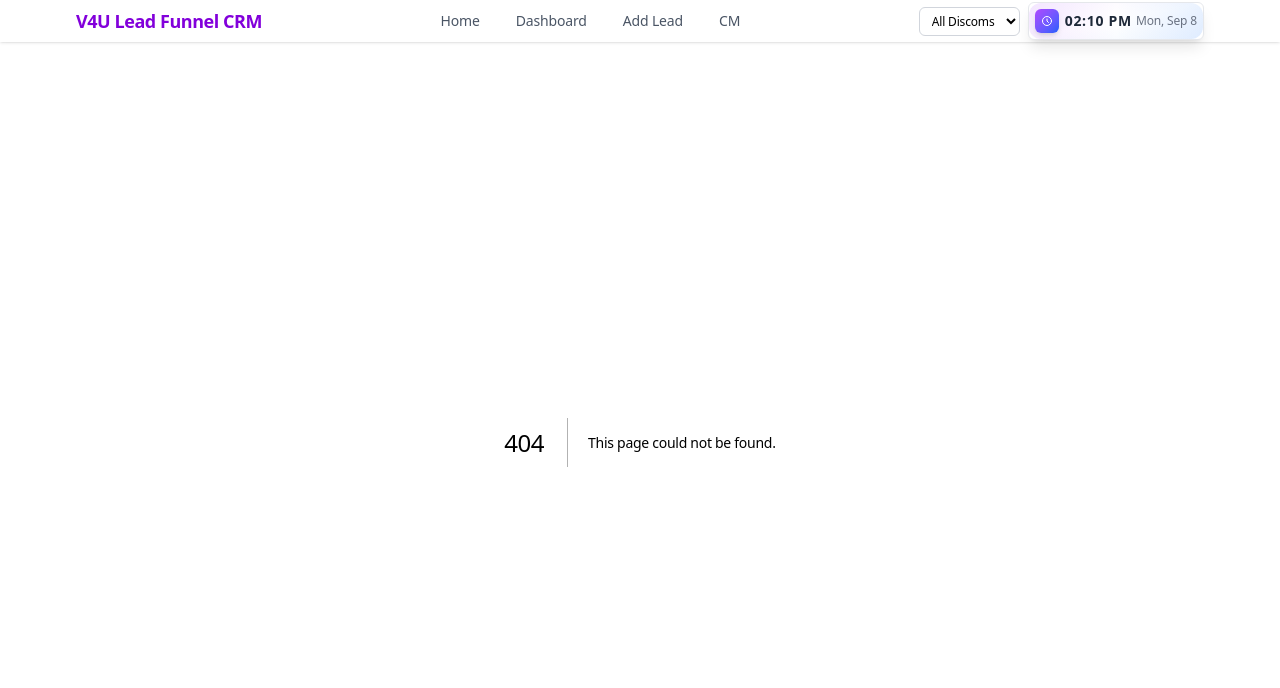
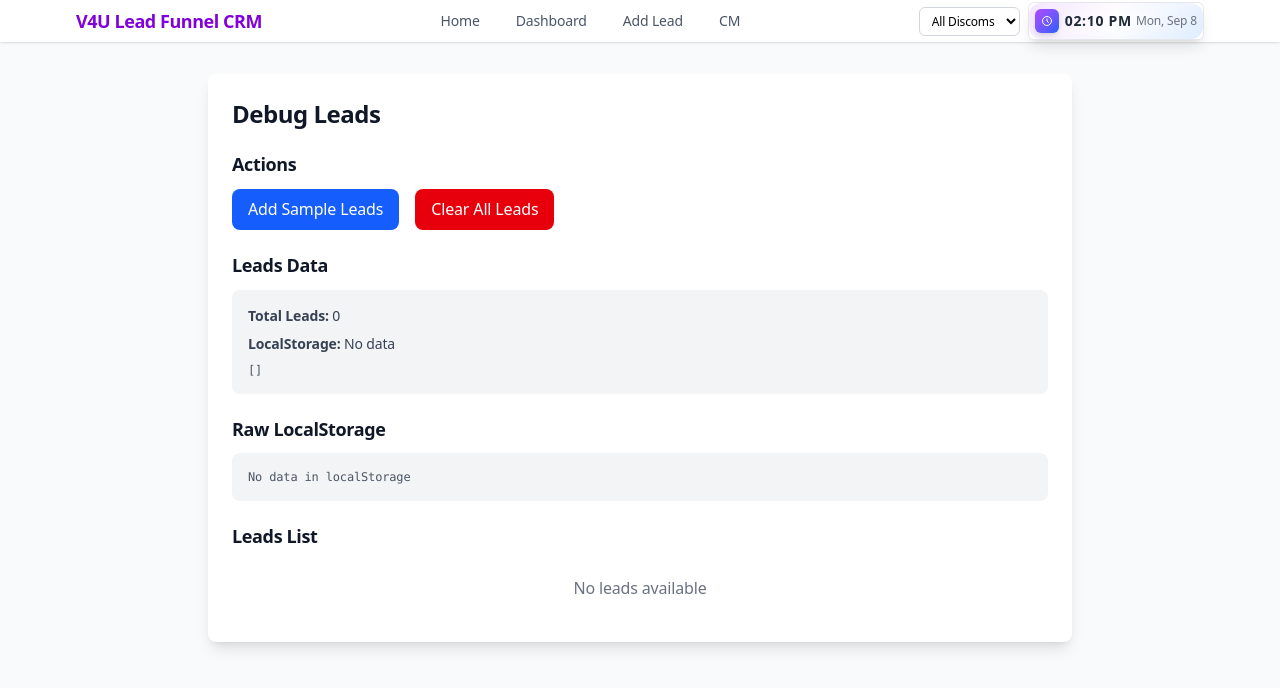
Before and after one commit to Harmitpatel428/Sales-Funnel-CM, a Next.js app: page /debug-leads in a window 1280 px wide. Before the commit this address had no page. Shown: the top 688 px of the page. Built offline with nearby package versions, Linux system fonts and the light colour scheme.

Commit message:
Auto-commit: 2025-09-10T19:23:05.057Z

```diff
--- a/app/cm/page.tsx
+++ b/app/cm/page.tsx
@@ -2,10 +2,9 @@
 
 import React, { useState, useEffect } from 'react';
 import { useRouter } from 'next/navigation';
-import { useLeads } from '../context/LeadContext';
-import { useMandates } from '../context/MandateContext';
+import { useLeads, Lead } from '../context/LeadContext';
+import { useMandates, Mandate } from '../context/MandateContext';
 import { pdfService, MandateData, ConsultantInfo, DEFAULT_CONSULTANT_INFO } from '../services/pdfService';
-import { Lead, Mandate } from '../context/MandateContext';
 
 export default function CMPage() {
   const router = useRouter();
@@ -62,6 +61,75 @@ export default function CMPage() {
      lead.company.toLowerCase().includes(searchTerm.toLowerCase()) ||
      lead.kva.toLowerCase().includes(searchTerm.toLowerCase()))
   );
+
+
+  // Add sample leads if none exist
+  const addSampleLeads = () => {
+    if (leads.length === 0) {
+      const sampleLeads: Lead[] = [
+        {
+          id: 'sample-1',
+          kva: '100',
+          connectionDate: '15-01-2024',
+          consumerNumber: '1234567890',
+          company: 'Manglam Seeds Pvt Ltd',
+          clientName: 'Rajesh Kumar',
+          discom: 'UGVCL',
+          gidc: 'GIDC-001',
+          gstNumber: '24ABCDE1234F1Z5',
+          mobileNumber: '9876543210',
+          mobileNumbers: [
+            { id: '1', number: '9876543210', name: 'Rajesh Kumar', isMain: true },
+            { id: '2', number: '9876543211', name: 'Assistant', isMain: false }
+          ],
+          companyLocation: 'Industrial Area, Phase 1, Chandigarh',
+          unitType: 'New',
+          status: 'New',
+          lastActivityDate: '15-01-2024',
+          followUpDate: '20-01-2024',
+          finalConclusion: '',
+          notes: 'Interested in subsidy schemes',
+          isDone: false,
+          isDeleted: false,
+          isUpdated: false,
+          mandateStatus: 'Pending',
+          documentStatus: 'Pending Documents'
+        },
+        {
+          id: 'sample-2',
+          kva: '50',
+          connectionDate: '10-01-2024',
+          consumerNumber: '0987654321',
+          company: 'Tech Solutions Ltd',
+          clientName: 'Priya Sharma',
+          discom: 'MGVCL',
+          gidc: 'GIDC-002',
+          gstNumber: '24FGHIJ5678K1L9',
+          mobileNumber: '8765432109',
+          mobileNumbers: [
+            { id: '1', number: '8765432109', name: 'Priya Sharma', isMain: true }
+          ],
+          companyLocation: 'Sector 17, Chandigarh',
+          unitType: 'Existing',
+          status: 'Follow-up',
+          lastActivityDate: '12-01-2024',
+          followUpDate: '18-01-2024',
+          finalConclusion: '',
+          notes: 'Follow up required for documentation',
+          isDone: false,
+          isDeleted: false,
+          isUpdated: false,
+          mandateStatus: 'Pending',
+          documentStatus: 'Pending Documents'
+        }
+      ];
+
+      // Add sample leads to localStorage
+      localStorage.setItem('leads', JSON.stringify(sampleLeads));
+      // Reload the page to see the leads
+      window.location.reload();
+    }
+  };
 
   // Handle lead selection for creating mandate from existing lead
   const handleLeadSelection = (lead: Lead) => {
@@ -706,9 +774,19 @@ export default function CMPage() {
                   {/* Leads List */}
                   <div className="max-h-64 overflow-y-auto space-y-2">
                     {filteredLeads.length === 0 ? (
-                      <p className="text-gray-500 text-center py-4 text-sm">
-                        {searchTerm ? 'No leads found matching your search.' : 'No leads available.'}
-                      </p>
+                      <div className="text-center py-4">
+                        <p className="text-gray-500 text-sm mb-3">
+                          {searchTerm ? 'No leads found matching your search.' : 'No leads available.'}
+                        </p>
+                        {leads.length === 0 && (
+                          <button
+                            onClick={addSampleLeads}
+                            className="px-3 py-1.5 bg-blue-600 text-white rounded-lg hover:bg-blue-700 transition-colors duration-200 text-sm"
+                          >
+                            Add Sample Leads
+                          </button>
+                        )}
+                      </div>
                     ) : (
                       filteredLeads.map((lead) => (
                         <div
--- /dev/null
+++ b/app/debug-leads/page.tsx
@@ -0,0 +1,155 @@
+'use client';
+
+import React from 'react';
+import { useLeads } from '../context/LeadContext';
+
+export default function DebugLeadsPage() {
+  const { leads } = useLeads();
+
+  const addSampleLeads = () => {
+    const sampleLeads = [
+      {
+        id: 'sample-1',
+        kva: '100',
+        connectionDate: '15-01-2024',
+        consumerNumber: '1234567890',
+        company: 'Manglam Seeds Pvt Ltd',
+        clientName: 'Rajesh Kumar',
+        discom: 'UGVCL',
+        gidc: 'GIDC-001',
+        gstNumber: '24ABCDE1234F1Z5',
+        mobileNumber: '9876543210',
+        mobileNumbers: [
+          { id: '1', number: '9876543210', name: 'Rajesh Kumar', isMain: true },
+          { id: '2', number: '9876543211', name: 'Assistant', isMain: false }
+        ],
+        companyLocation: 'Industrial Area, Phase 1, Chandigarh',
+        unitType: 'New' as const,
+        status: 'New' as const,
+        lastActivityDate: '15-01-2024',
+        followUpDate: '20-01-2024',
+        finalConclusion: '',
+        notes: 'Interested in subsidy schemes',
+        isDone: false,
+        isDeleted: false,
+        isUpdated: false,
+        mandateStatus: 'Pending' as const,
+        documentStatus: 'Pending Documents' as const
+      },
+      {
+        id: 'sample-2',
+        kva: '50',
+        connectionDate: '10-01-2024',
+        consumerNumber: '0987654321',
+        company: 'Tech Solutions Ltd',
+        clientName: 'Priya Sharma',
+        discom: 'MGVCL',
+        gidc: 'GIDC-002',
+        gstNumber: '24FGHIJ5678K1L9',
+        mobileNumber: '8765432109',
+        mobileNumbers: [
+          { id: '1', number: '8765432109', name: 'Priya Sharma', isMain: true }
+        ],
+        companyLocation: 'Sector 17, Chandigarh',
+        unitType: 'Existing' as const,
+        status: 'Follow-up' as const,
+        lastActivityDate: '12-01-2024',
+        followUpDate: '18-01-2024',
+        finalConclusion: '',
+        notes: 'Follow up required for documentation',
+        isDone: false,
+        isDeleted: false,
+        isUpdated: false,
+        mandateStatus: 'Pending' as const,
+        documentStatus: 'Pending Documents' as const
+      }
+    ];
+
+    localStorage.setItem('leads', JSON.stringify(sampleLeads));
+    window.location.reload();
+  };
+
+  const clearLeads = () => {
+    localStorage.removeItem('leads');
+    window.location.reload();
+  };
+
+  return (
+    <div className="min-h-screen bg-gray-50 py-8">
+      <div className="max-w-4xl mx-auto px-4">
+        <div className="bg-white rounded-lg shadow-lg p-6">
+          <h1 className="text-2xl font-bold text-gray-900 mb-6">Debug Leads</h1>
+
+          <div className="mb-6">
+            <h2 className="text-lg font-semibold text-gray-900 mb-3">Actions</h2>
+            <div className="flex gap-4">
+              <button
+                onClick={addSampleLeads}
+                className="px-4 py-2 bg-blue-600 text-white rounded-lg hover:bg-blue-700 transition-colors duration-200"
+              >
+                Add Sample Leads
+              </button>
+              <button
+                onClick={clearLeads}
+                className="px-4 py-2 bg-red-600 text-white rounded-lg hover:bg-red-700 transition-colors duration-200"
+              >
+                Clear All Leads
+              </button>
+            </div>
+          </div>
+
+          <div className="mb-6">
+            <h2 className="text-lg font-semibold text-gray-900 mb-3">Leads Data</h2>
+            <div className="bg-gray-100 p-4 rounded-lg">
+              <p className="text-sm text-gray-700 mb-2">
+                <strong>Total Leads:</strong> {leads.length}
+              </p>
+              <p className="text-sm text-gray-700 mb-2">
+                <strong>LocalStorage:</strong> {localStorage.getItem('leads') ? 'Has data' : 'No data'}
+              </p>
+              <pre className="text-xs text-gray-600 overflow-auto max-h-64">
+                {JSON.stringify(leads, null, 2)}
+              </pre>
+            </div>
+          </div>
+
+          <div className="mb-6">
+            <h2 className="text-lg font-semibold text-gray-900 mb-3">Raw LocalStorage</h2>
+            <div className="bg-gray-100 p-4 rounded-lg">
+              <pre className="text-xs text-gray-600 overflow-auto max-h-64">
+                {localStorage.getItem('leads') || 'No data in localStorage'}
+              </pre>
+            </div>
+          </div>
+
+          <div>
+            <h2 className="text-lg font-semibold text-gray-900 mb-3">Leads List</h2>
+            {leads.length === 0 ? (
+              <p className="text-gray-500 text-center py-4">No leads available</p>
+            ) : (
+              <div className="space-y-3">
+                {leads.map((lead) => (
+                  <div key={lead.id} className="border border-gray-200 rounded-lg p-4">
+                    <div className="flex justify-between items-start">
+                      <div>
+                        <h3 className="font-medium text-gray-900">{lead.clientName}</h3>
+                        <p className="text-sm text-gray-600">{lead.company}</p>
+                        <p className="text-xs text-gray-500">KVA: {lead.kva}</p>
+                        <p className="text-xs text-gray-500">Status: {lead.status}</p>
+                      </div>
+                      <span className={`px-2 py-1 text-xs rounded-full ${
+                        lead.isDeleted ? 'bg-red-100 text-red-800' : 'bg-green-100 text-green-800'
+                      }`}>
+                        {lead.isDeleted ? 'Deleted' : 'Active'}
+                      </span>
+                    </div>
+                  </div>
+                ))}
+              </div>
+            )}
+          </div>
+        </div>
+      </div>
+    </div>
+  );
+}
```
